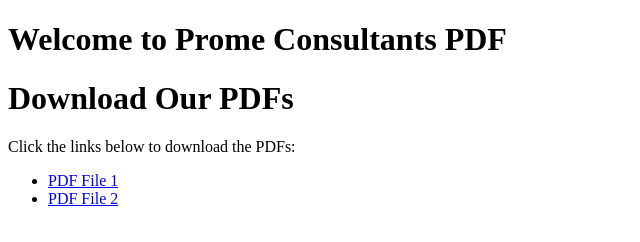
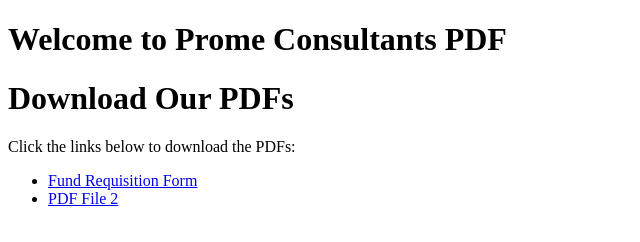
Before and after one commit to aman1a-patience/prome-consultants-pdf, a plain HTML site: page index.html in a window 1280 px wide. Shown: the whole page, without its empty margins (0-640 px from the left). Drawn offline with Linux system fonts and the light colour scheme.

Commit message:
index.html

```diff
--- a/index.html
+++ b/index.html
@@ -12,7 +12,7 @@
      <h1>Download Our PDFs</h1>
     <p>Click the links below to download the PDFs:</p>
     <ul>
-        <li><a href="Fund Requisition Form.pdf" download>PDF File 1</a></li>
+        <li><a href="Fund Requisition Form.pdf" download>Fund Requisition Form</a></li>
         <li><a href="your-pdf-file2.pdf" download>PDF File 2</a></li>
         <!-- Add more PDF links as needed -->
     </ul>
```
